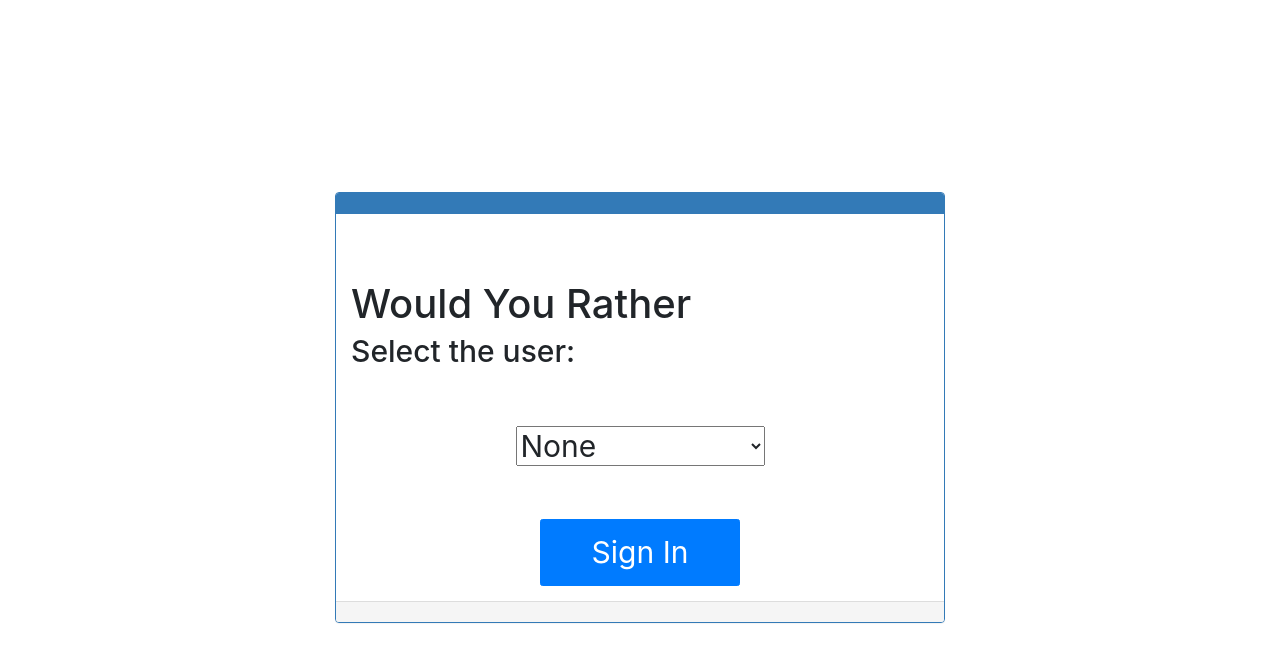
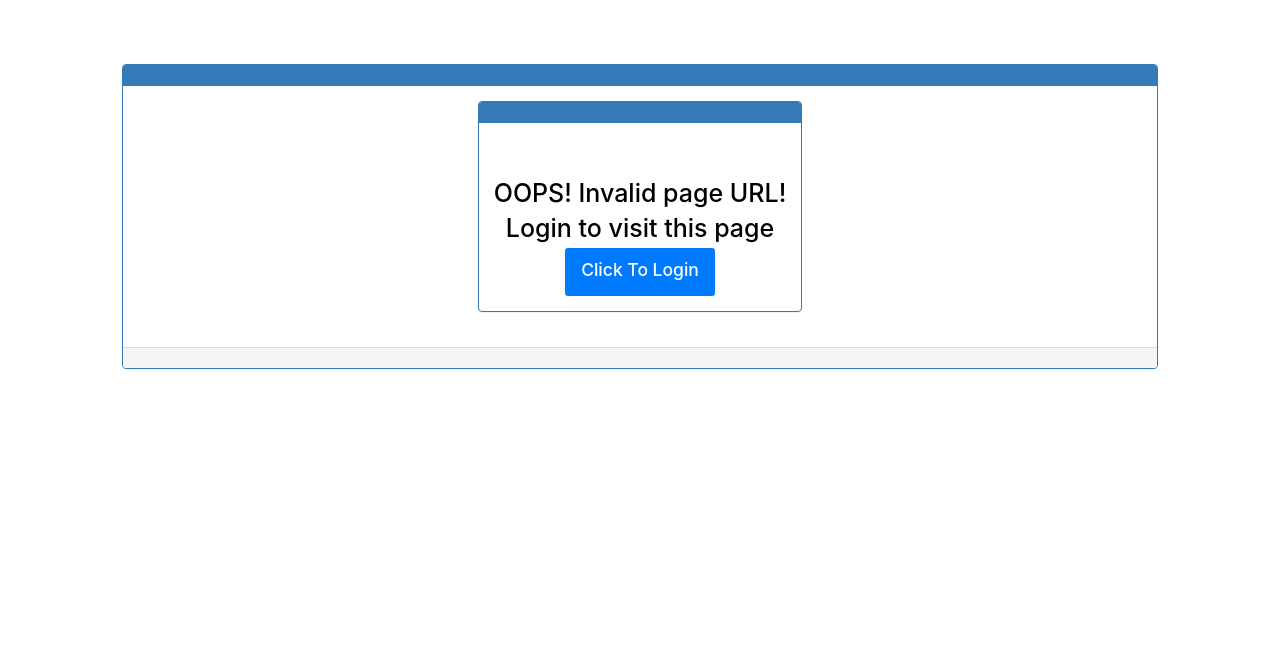
Before and after one commit to Utkarshmalik/WouldYouRather, a React (Create React App) app: page /404 in a window 1280 px wide. Before the commit this address led to /. Shown: the top 662 px of the page. Built offline with nearby package versions, Linux system fonts and the light colour scheme; a web font is replaced by a local one.

Commit message:
slight modifications

```diff
--- a/src/App.js
+++ b/src/App.js
@@ -34,22 +34,19 @@ class App extends Component {
                 <Route path='/login' component={Login} />
                 <Route path='/add' component={PostQuestion} />
                 <Route path='/leaderboard' component={Leaderboard} />
-                <Route path='/eeede' component={UnAnsweredComponent} />
                 <Route path='/question/:id' component={ViewQuestion} />
-                <Router path='/404' component={ErrorMessage} />
+                <Route path='/404' component={ErrorMessage} />
+                <Redirect to='/404' />
 
-
-                <Redirect path='/404' />
               </Switch>
             </Router>
-
           ) :
             (
               <Router>
                 <Switch>
                   <Route exact path='/' component={Login} />
-                  <Redirect to="/" />
-
+                  <Route path='/404' component={ErrorMessage} />
+                  <Redirect to='/404' />
                 </Switch>
               </Router>
 
--- a/src/Components/Reusables/ErrorComponent.js
+++ b/src/Components/Reusables/ErrorComponent.js
@@ -1,17 +1,16 @@
 import React, { Component } from 'react';
 import '../Styles/QuestionStyle.css';
 import { Button } from 'react-bootstrap';
-import { Link } from 'react-router-dom'
+import { Link, Redirect } from 'react-router-dom'
 
 
 
 class Message extends Component {
 
 
+
   render() {
-
     return (
-
       <div style={{ display: 'flex', flex: 1, justifyContent: 'center', marginTop: '5%' }}>
         <div className="col-md-10">
           <div className="panel panel-primary">
@@ -20,8 +19,6 @@ class Message extends Component {
               </h3>
             </div>
             <div className="panel-body two-col">
-
-
               <div className="row">
                 <div className="col-md-12">
                   <div style={{ display: 'flex', flex: 1, justifyContent: 'center', alignItems: 'center' }} className="col-md-12">
@@ -32,32 +29,25 @@ class Message extends Component {
                       </div>
                       <div className="panel-body two-col">
                         <div style={{ textAlign: "center" }} className="row">
-
                           <div style={{ display: 'flex', flex: 1, justifyContent: 'center', marginTop: '40px' }}>
-
-
                             <div className="col-md-12">
                               <div>
-                                <h1>Login to visit this page</h1>
+                                <h1 style={{ color: "black" }}>OOPS! Invalid page URL!</h1>
+
+                                <h1 style={{ color: "black" }}>Login to visit this page</h1>
                                 <div>
                                   <Link to='/'>
-                                    <Button style={{ width: '150px', padding: '10px' }} ><h3> Move To Login</h3> </Button>
+                                    <Button style={{ width: '150px', padding: '10px' }} ><h3> Click To Login</h3> </Button>
                                   </Link>
                                 </div>
                               </div>
-
                             </div>
                           </div>
-
-
                         </div>
                       </div>
-
                     </div>
                   </div>
-
                 </div>
-
               </div>
             </div>
             <div style={{ textAlign: "center" }} className="panel-footer">
@@ -65,12 +55,6 @@ class Message extends Component {
           </div>
         </div>
       </div>
-
-
-
-
-
-
     )
   }
 }
--- a/src/Components/Reusables/ViewQuestionComponent.js
+++ b/src/Components/Reusables/ViewQuestionComponent.js
@@ -143,7 +143,7 @@ class ViewQuestionComponent extends Component {
               </div>
 
               <div className="panel-footer center">
-                <Button className="button" onClick={this.onVote.bind(this)} variant="contained">
+                <Button style={{backgroundColor:'#428BCA'}} className="button" onClick={this.onVote.bind(this)} variant="contained">
                   <div className="head3">VOTE</div>
                 </Button>
               </div>
```
